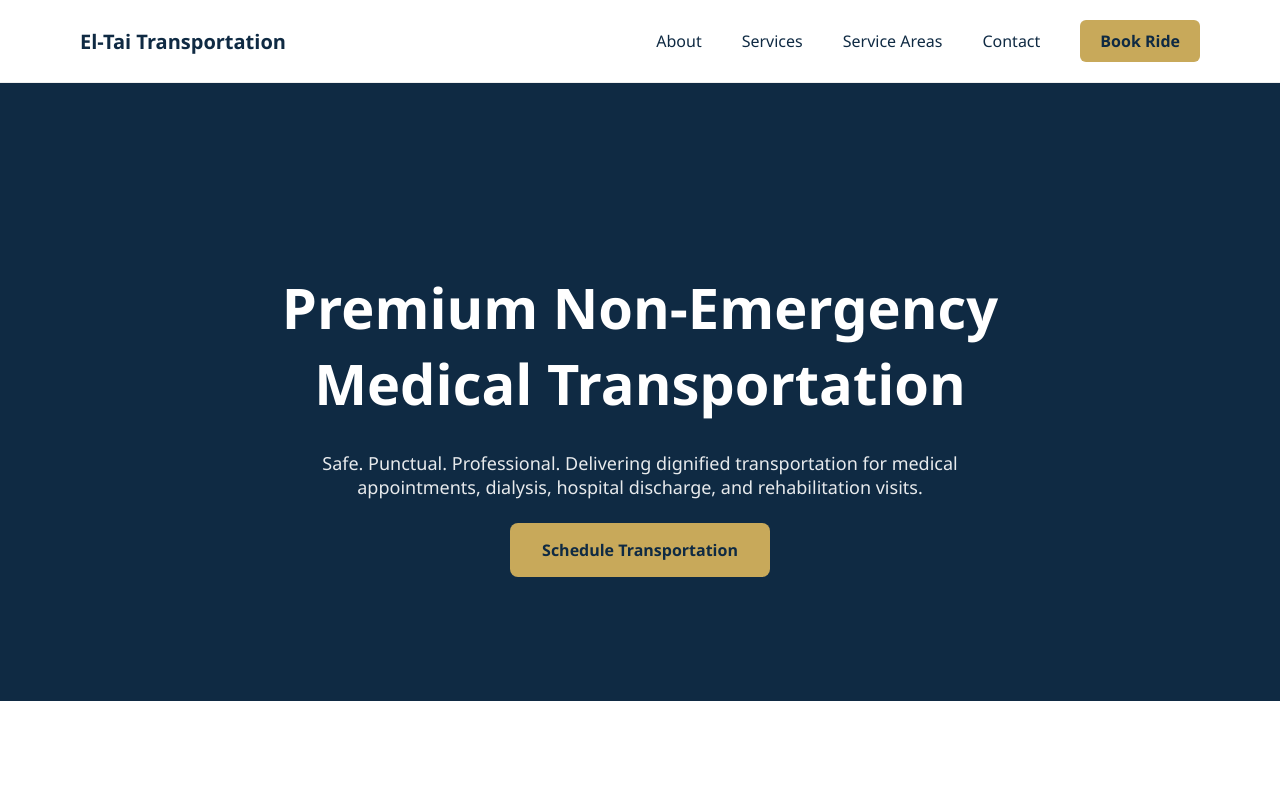
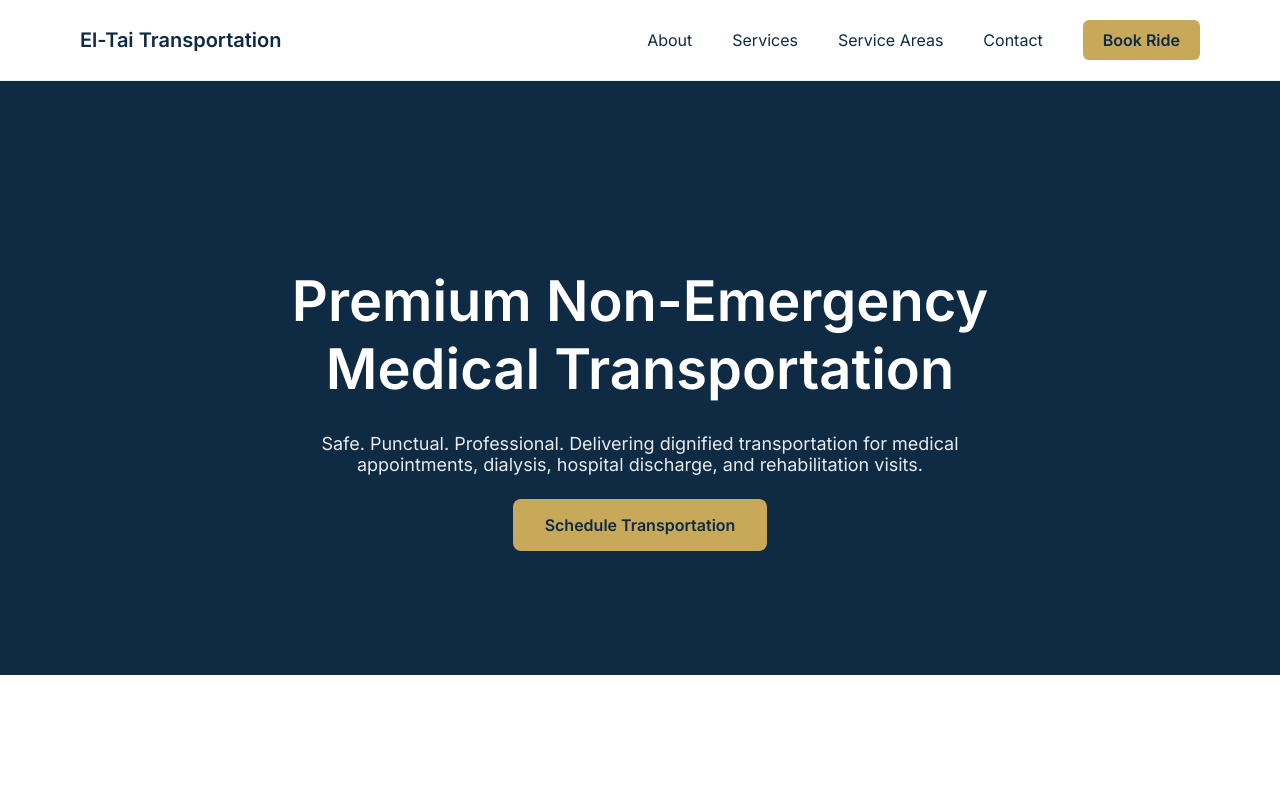
Before and after one commit to WillieKM/el-tai-nemt-v2, a Next.js app: page / in a window 1280 px wide. Shown: the top 800 px of the page. Built offline with nearby package versions, Linux system fonts and the light colour scheme.

Commit message:
Add custom fonts and update body styles

```diff
--- a/app/layout.tsx
+++ b/app/layout.tsx
@@ -10,7 +10,19 @@
 }) {
   return (
     <html lang="en">
-      <body style={{ margin: 0, fontFamily: "Segoe UI, Arial, sans-serif" }}>
+      <head>
+        <link
+          href="https://fonts.googleapis.com/css2?family=Playfair+Display:wght@600;700&family=Inter:wght@300;400;500;600&display=swap"
+          rel="stylesheet"
+        />
+      </head>
+      <body
+        style={{
+          margin: 0,
+          fontFamily: "Inter, sans-serif",
+          backgroundColor: "#ffffff",
+        }}
+      >
         {children}
       </body>
     </html>
```
